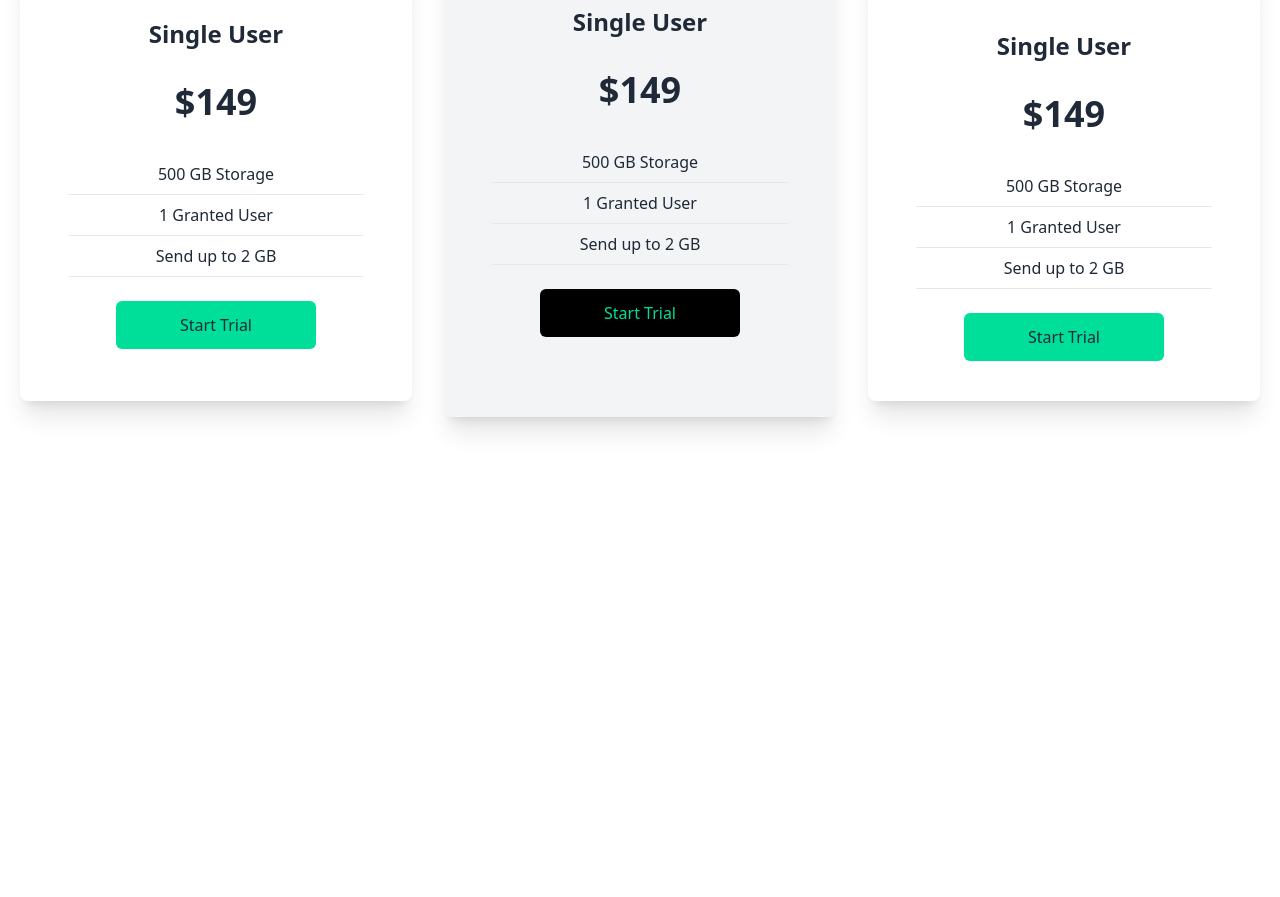
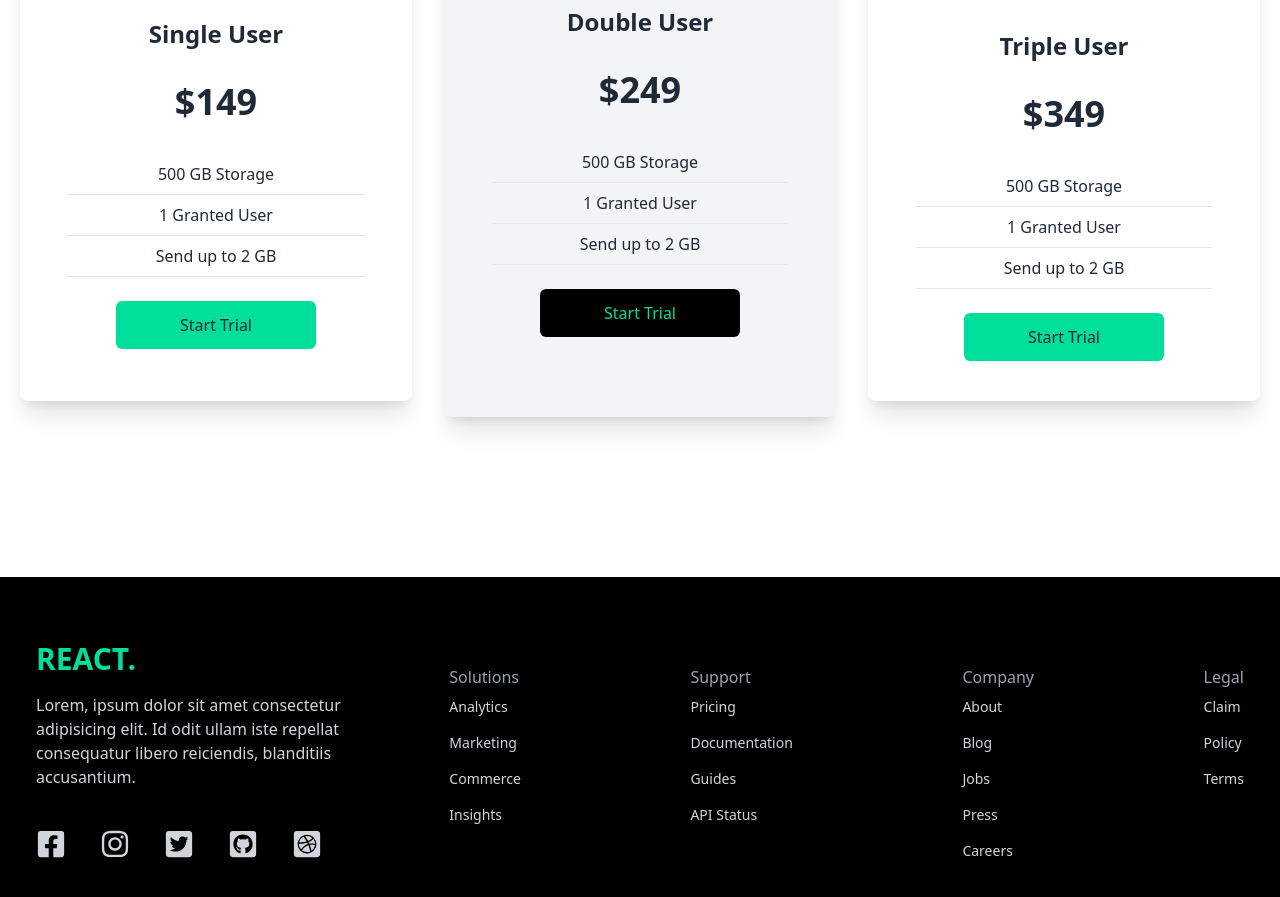
Before and after one commit to sahalmahin/data-finance, a React (Vite) app: page / in a window 1280 px wide. Shown: the part 1897-2794 px from the top of the page. Before the commit the page ends 2474 px from the top, so only its background shows below. Built offline with nearby package versions, Linux system fonts and the light colour scheme.

Commit message:
footer has been done

```diff
--- a/src/components/Home/Home.jsx
+++ b/src/components/Home/Home.jsx
@@ -1,6 +1,7 @@
 import Analytics from "../Shared/Analytics";
 import Banner from "../Shared/Banner";
 import Cards from "../Shared/Cards";
+import Footer from "../Shared/Footer";
 import NewsLetter from "../Shared/NewsLetter";
 
 const Home = () => {
@@ -10,6 +11,7 @@
             <Analytics/>
             <NewsLetter/>
             <Cards/>
+            <Footer/>
         </div>
     );
 };
--- a/src/components/Shared/Banner.jsx
+++ b/src/components/Shared/Banner.jsx
@@ -4,8 +4,8 @@
     return (
         <div className="text-white">
             <div className="max-w-[800px] w-full h-screen mt-[-96px] mx-auto text-center flex flex-col justify-center">
-                <p className="text-[#00df9a] font-bold p-2">Growing With Data Analytics</p>
-                <h1 className="md:text-7xl sm:text-6xl text-4xl font-bold md:py-6">Grow with data</h1>
+                <p className="text-[#00df9a] font-semibold mt-16 p-2">Growing With Data Analytics</p>
+                <h1 className="md:text-7xl sm:text-6xl text-4xl font-bold md:py-4">Grow with data</h1>
                 <div className="flex justify-center items-center">
                     <p className="md:text-5xl sm:text-4xl text-xl font-bold py-4">Fast, Flexible Financing For</p>
                     <ReactTyped
--- a/src/components/Shared/Cards.jsx
+++ b/src/components/Shared/Cards.jsx
@@ -19,8 +19,8 @@
           </div>
           <div className='w-full shadow-xl bg-gray-100 flex flex-col p-4 md:my-0 my-8 rounded-lg hover:scale-105 duration-300'>
               <img className='w-20 mx-auto mt-[-3rem] bg-transparent' src={Double} alt="/" />
-              <h2 className='text-2xl font-bold text-center py-8'>Single User</h2>
-              <p className='text-center text-4xl font-bold'>$149</p>
+              <h2 className='text-2xl font-bold text-center py-8'>Double User</h2>
+              <p className='text-center text-4xl font-bold'>$249</p>
               <div className='text-center font-medium'>
                   <p className='py-2 border-b mx-8 mt-8'>500 GB Storage</p>
                   <p className='py-2 border-b mx-8'>1 Granted User</p>
@@ -30,8 +30,8 @@
           </div>
           <div className='w-full shadow-xl flex flex-col p-4 my-4 rounded-lg hover:scale-105 duration-300'>
               <img className='w-20 mx-auto mt-[-3rem] bg-white' src={Triple} alt="/" />
-              <h2 className='text-2xl font-bold text-center py-8'>Single User</h2>
-              <p className='text-center text-4xl font-bold'>$149</p>
+              <h2 className='text-2xl font-bold text-center py-8'>Triple User</h2>
+              <p className='text-center text-4xl font-bold'>$349</p>
               <div className='text-center font-medium'>
                   <p className='py-2 border-b mx-8 mt-8'>500 GB Storage</p>
                   <p className='py-2 border-b mx-8'>1 Granted User</p>
--- /dev/null
+++ b/src/components/Shared/Footer.jsx
@@ -0,0 +1,65 @@
+import {
+  FaDribbbleSquare,
+  FaFacebookSquare,
+  FaGithubSquare,
+  FaInstagram,
+  FaTwitterSquare,
+} from 'react-icons/fa';
+
+const Footer = () => {
+  return (
+    <div className='max-w-[1240px] mx-auto py-16 px-4 grid lg:grid-cols-3 gap-8 text-gray-300'>
+      <div>
+        <h1 className='w-full text-3xl font-bold text-[#00df9a]'>REACT.</h1>
+        <p className='py-4'>Lorem, ipsum dolor sit amet consectetur adipisicing elit. Id odit ullam iste repellat consequatur libero reiciendis, blanditiis accusantium.</p>
+        <div className='flex justify-between md:w-[75%] my-6'>
+            <FaFacebookSquare size={30} />
+            <FaInstagram size={30} />
+            <FaTwitterSquare size={30} />
+            <FaGithubSquare size={30} />
+            <FaDribbbleSquare size={30} />
+        </div>
+      </div>
+      <div className='lg:col-span-2 flex justify-between mt-6'>
+    <div>
+        <h6 className='font-medium text-gray-400'>Solutions</h6>
+        <ul>
+            <li className='py-2 text-sm'>Analytics</li>
+            <li className='py-2 text-sm'>Marketing</li>
+            <li className='py-2 text-sm'>Commerce</li>
+            <li className='py-2 text-sm'>Insights</li>
+        </ul>
+    </div>
+    <div>
+        <h6 className='font-medium text-gray-400'>Support</h6>
+        <ul>
+            <li className='py-2 text-sm'>Pricing</li>
+            <li className='py-2 text-sm'>Documentation</li>
+            <li className='py-2 text-sm'>Guides</li>
+            <li className='py-2 text-sm'>API Status</li>
+        </ul>
+    </div>
+    <div>
+        <h6 className='font-medium text-gray-400'>Company</h6>
+        <ul>
+            <li className='py-2 text-sm'>About</li>
+            <li className='py-2 text-sm'>Blog</li>
+            <li className='py-2 text-sm'>Jobs</li>
+            <li className='py-2 text-sm'>Press</li>
+            <li className='py-2 text-sm'>Careers</li>
+        </ul>
+    </div>
+    <div>
+        <h6 className='font-medium text-gray-400'>Legal</h6>
+        <ul>
+            <li className='py-2 text-sm'>Claim</li>
+            <li className='py-2 text-sm'>Policy</li>
+            <li className='py-2 text-sm'>Terms</li>
+        </ul>
+    </div>
+      </div>
+    </div>
+  );
+};
+
+export default Footer;
--- a/src/components/Shared/NewsLetter.jsx
+++ b/src/components/Shared/NewsLetter.jsx
@@ -9,7 +9,7 @@
                 <div className="py-4">
                     <div className="flex flex-col sm:flex-row items-center justify-between w-full">
                         <input className="p-3 flex w-full rounded-md text-black" type="email" placeholder="Enter Your Email" />
-                        <button className="bg-[#00df9a] w-[200px] rounded-md font-medium my-6 mx-auto py-3 ml-3 text-black">Notify me!</button>
+                        <button className="bg-[#00df9a] w-[200px] rounded-md font-medium my-6 mx-auto py-3 sm:ml-3 text-black">Notify me!</button>
                     </div>
                     <p>We care about the protection of your data. Read our <span className="text-[#00df9a]">Privacy and Policy.</span></p>
                 </div>
```
